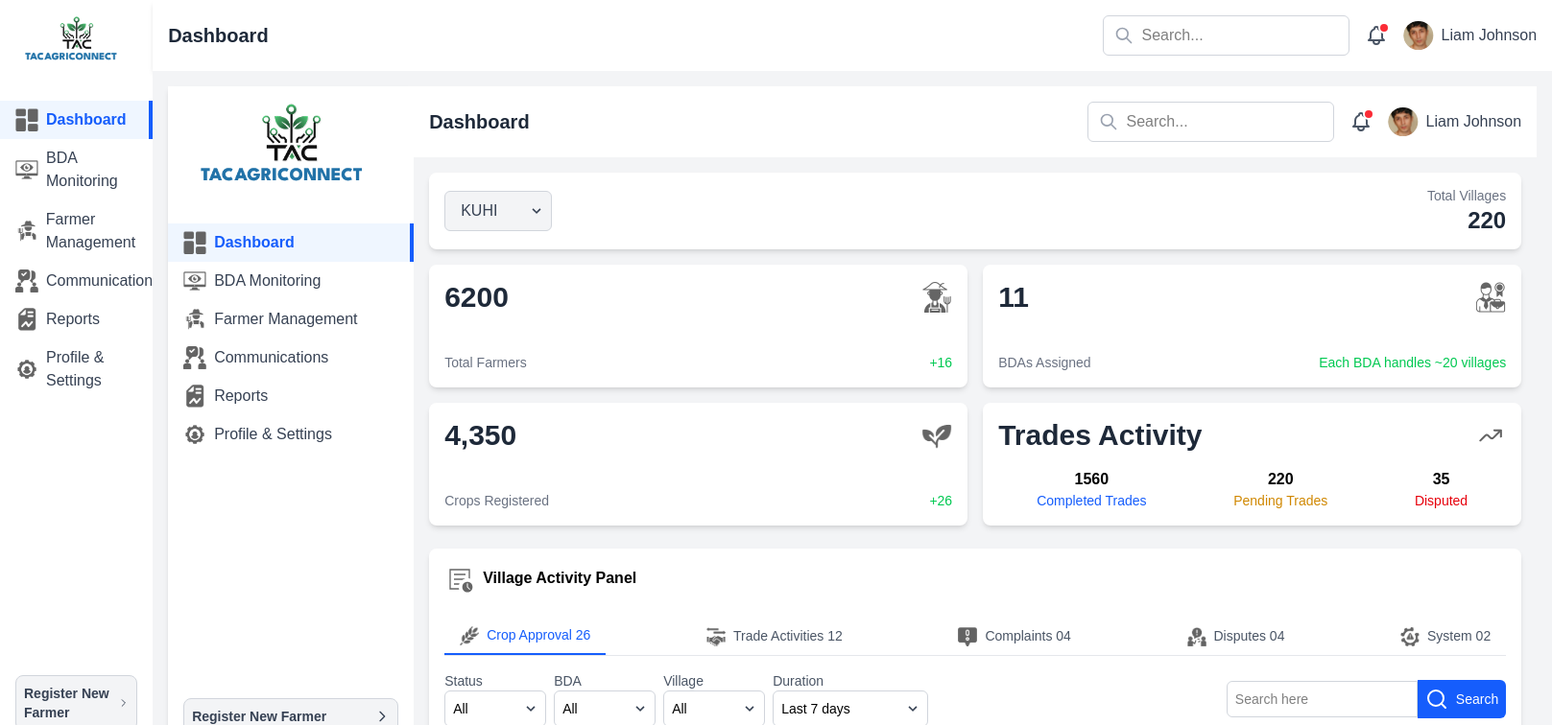
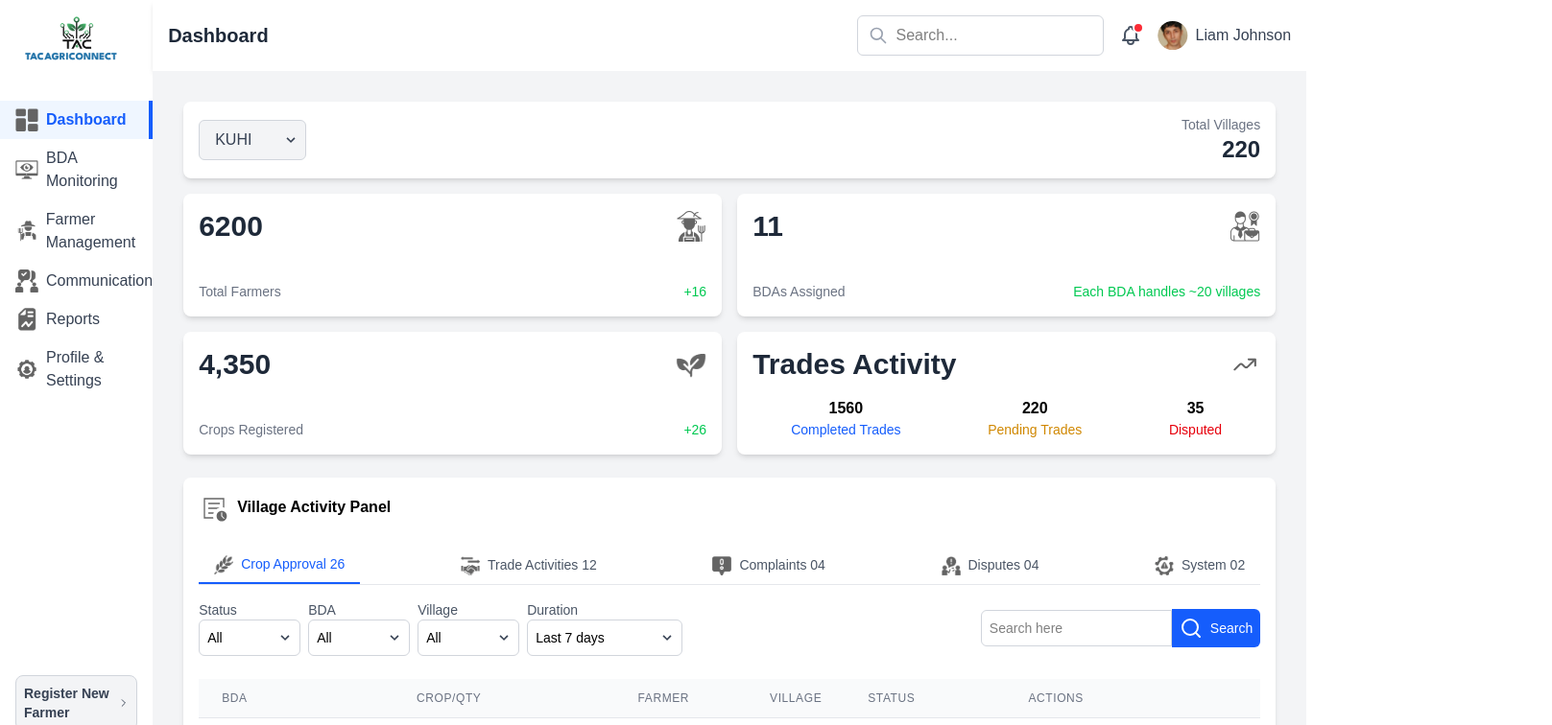
Before and after one commit to Technology-Agriculture-Creater/TAC-Admin-Panel, a Next.js app in the folder client/: page / in a window 1280 px wide. Shown: the top 756 px of the page at 96% size, 1617 px wide, since content can reach past the window. Built offline with nearby package versions, Linux system fonts and the light colour scheme.

Commit message:
refactor(Dashboard): remove Header and Sidebar components from layout
The components were removed to simplify the layout structure as they are now being handled by a higher-level layout component. This change improves maintainability by reducing duplication.

```diff
--- a/client/src/app/(Dashboard)/page.tsx
+++ b/client/src/app/(Dashboard)/page.tsx
@@ -1,6 +1,4 @@
 import React from "react";
-import Header from "../../components/Header";
-import Sidebar from "../../components/Sidebar";
 import SummaryCards from "./components/SummaryCards";
 import VillageActivityPanel from "./components/VillageActivityPanel";
 import PerformanceOverview from "./components/PerformanceOverview";
@@ -11,14 +9,8 @@ import NewOnboardings from "./components/NewOnboardings";
 const page = () => {
   return (
     <div className="flex h-screen bg-gray-100">
-      {/* Sidebar */}
-      <Sidebar />
-
       {/* Main Content Area */}
       <main className="flex-1 flex flex-col overflow-hidden font-roboto">
-        {/* Header */}
-        <Header />
-
         {/* Page Content */}
         <div className="flex-1 overflow-auto p-4 bg-gray-100">
           {/* Summary Cards */}
```
